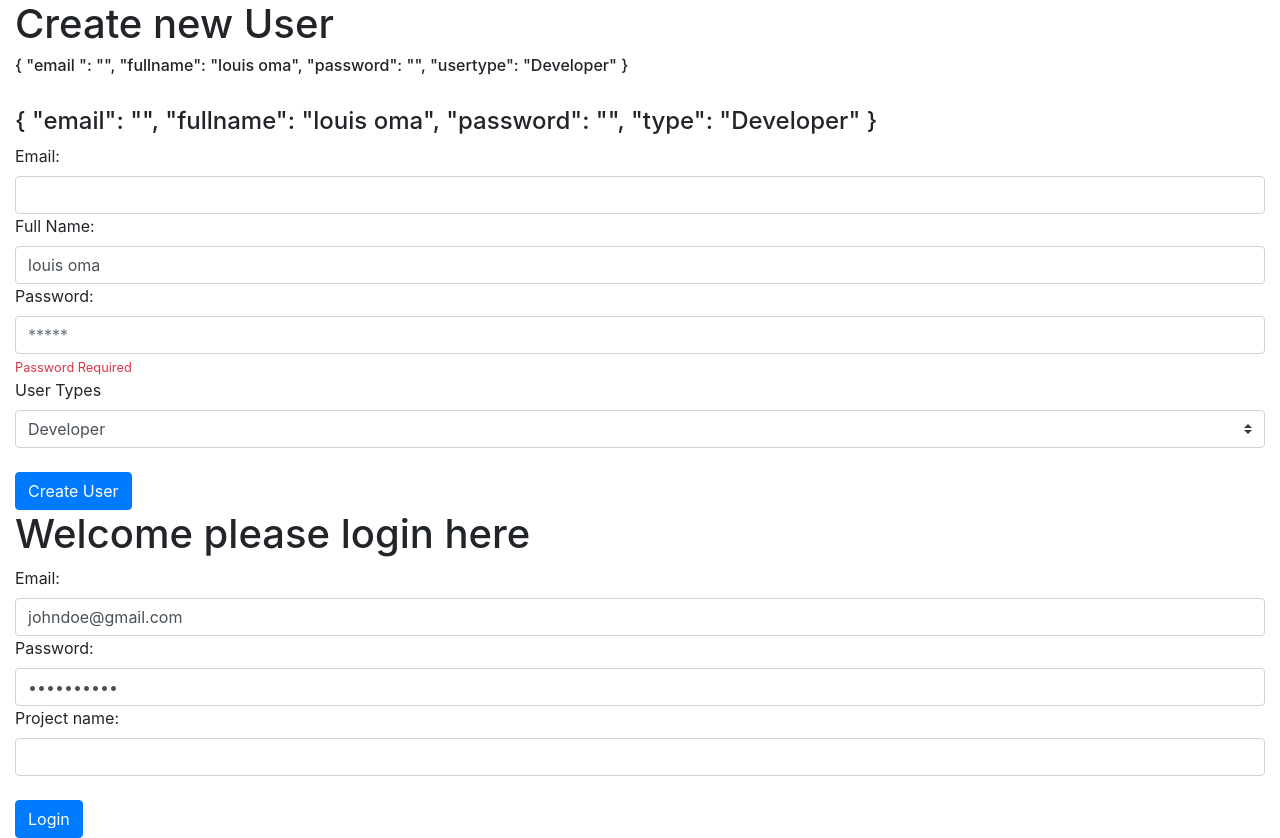
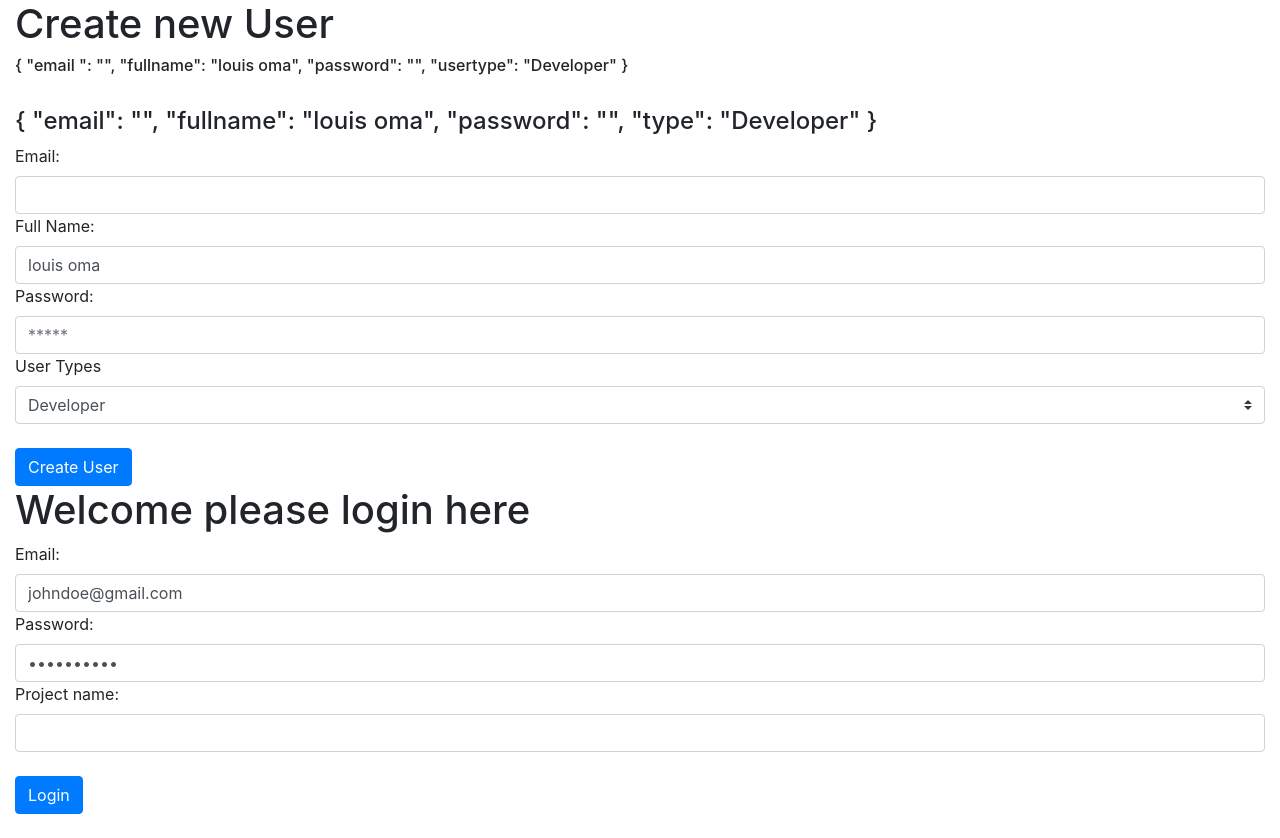
Before and after one commit to Prometheo/Angularfrontend, an Angular app in the folder olaoyejnrchatscrum/: page / in a window 1280 px wide. After the commit the page ends 814 px from the top, so only its background shows below. Built offline with nearby package versions, Linux system fonts and the light colour scheme.

Commit message:
fixed password field

```diff
--- a/olaoyejnrchatscrum/src/app/signup/signup.component.html
+++ b/olaoyejnrchatscrum/src/app/signup/signup.component.html
@@ -21,7 +21,7 @@
         <div class="form_group">
             <label for="">Password:</label>
             <input required name="password" type="password" pattern="(?=.*\d)(?=.*[a-zA-Z])(?=.*[\W]).{8,}" #password=ngModel  [class.is-invalid]='password.touched && password.invalid' [class.is-valid]='password.valid' class="form-control" placeholder="*****" [(ngModel)]="scrumUserModel.password">
-            <div *ngIf="password.errors && (password.touched || password.invalid)">
+            <div *ngIf="password.errors && (password.touched && password.invalid)">
                 <small *ngIf="password.errors.required" class="text-danger">Password Required</small>
                 <small *ngIf="password.errors.pattern" class="text-danger">Password must contain a special character and must be atleast 8 characters long</small>
 
```
Also changed, not shown: olaoyejnrchatscrum/src/app/login/login.component.ts (line endings or trailing spaces).
